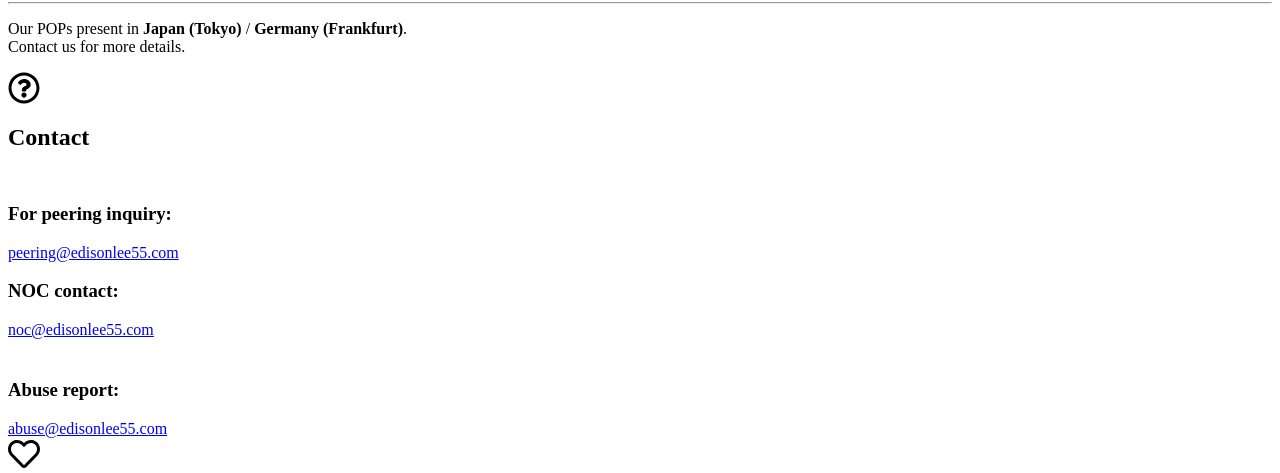
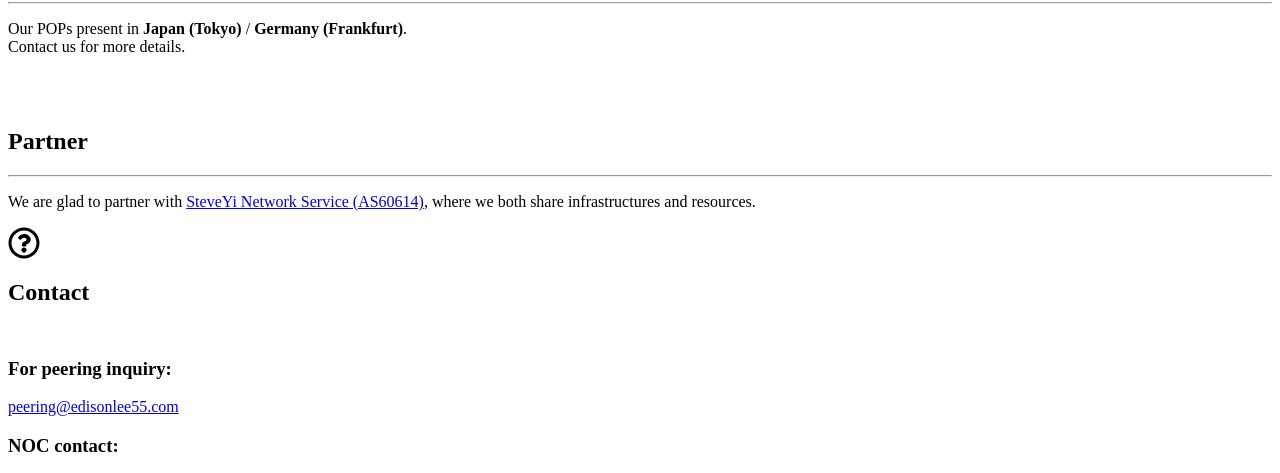
Before and after one commit to edisonlee55/network.edisonlee55.com, a website: page index.html in a window 1280 px wide. Shown: the part 1320-1793 px from the top of the page. Drawn offline with nearby package versions, Linux system fonts and the light colour scheme; a web font is replaced by a local one.

Commit message:
Add Partner SteveYi Network Service

```diff
--- a/index.html
+++ b/index.html
@@ -98,6 +98,12 @@
                             <hr>
                             <p>Our POPs present in <strong>Japan (Tokyo)</strong> / <strong>Germany (Frankfurt)</strong>.<br>Contact us for more details.</p>
                         </div>
+                        <br><br>
+                        <div class="card py-4">
+                            <h2>Partner</h2>
+                            <hr>
+                            <p>We are glad to partner with <a href="https://network.steveyi.net">SteveYi Network Service (AS60614)</a>, where we both share infrastructures and resources.</p>
+                        </div>
                     </div>
                 </div>
             </div>
```
